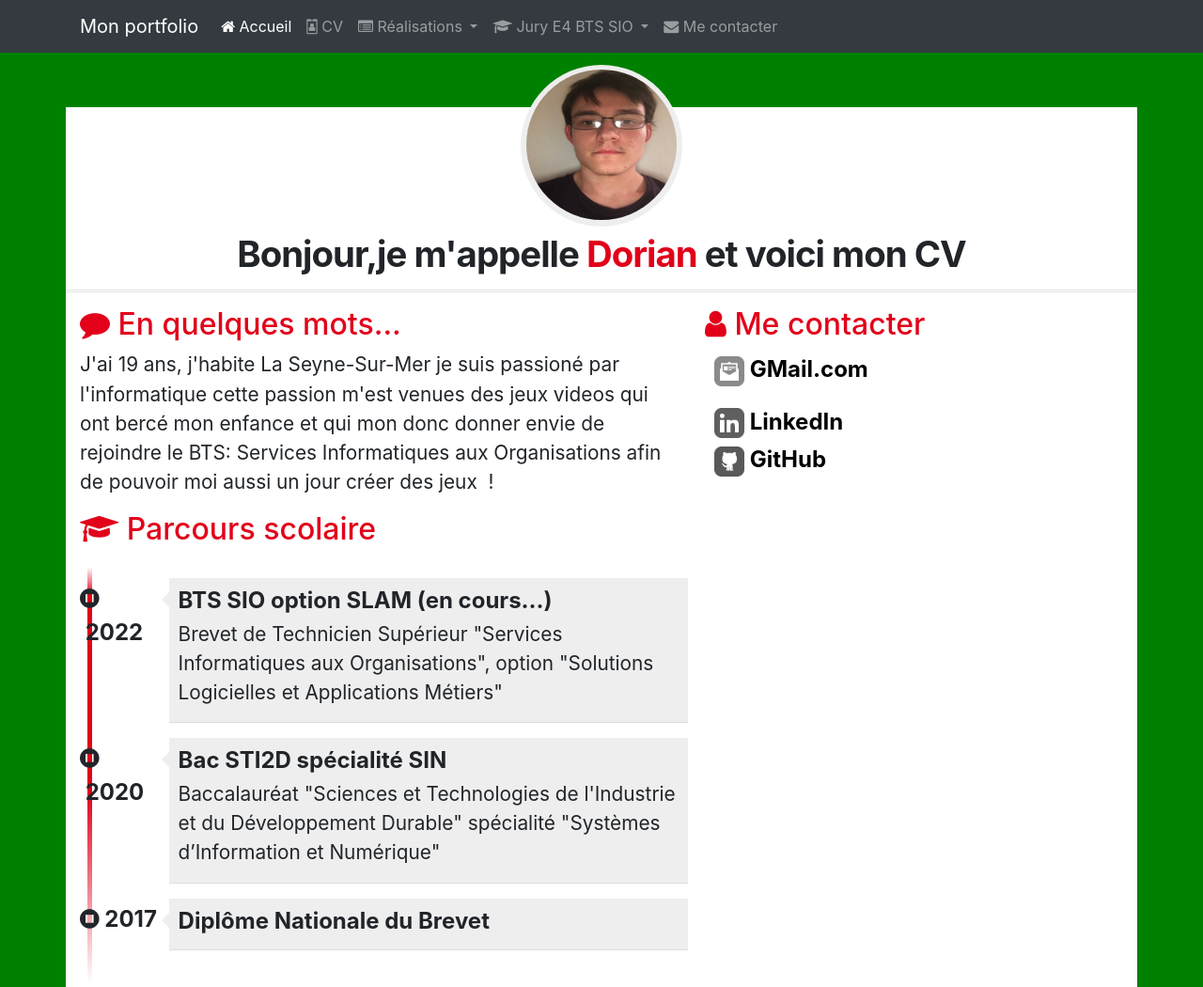
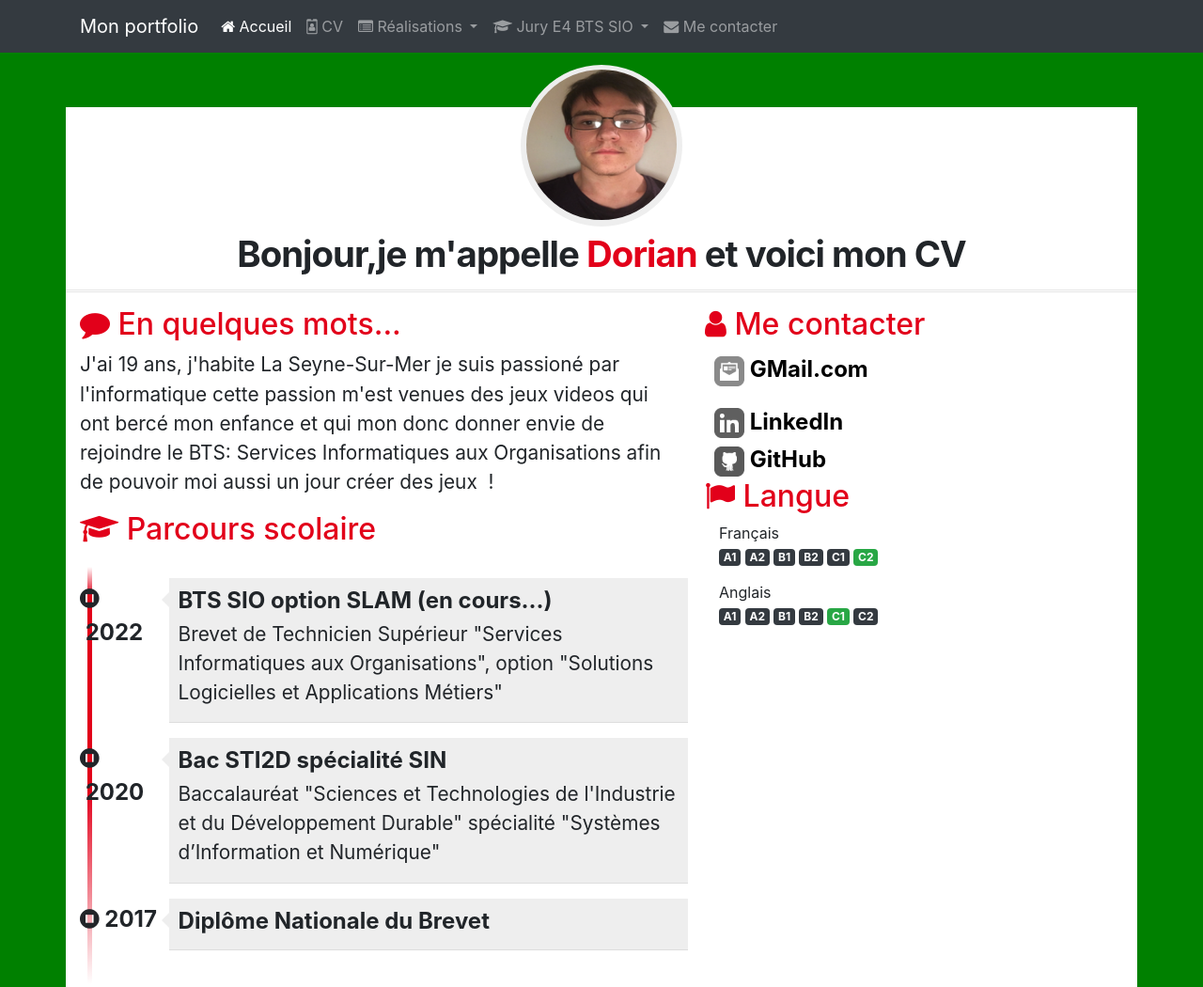
Before and after one commit to DuboisDorian/doriandubois.github.io, a plain HTML site: page pages/cv.html in a window 1280 px wide. Shown: the top 1050 px of the page at 94% size. Drawn offline with nearby package versions, Linux system fonts and the light colour scheme; files that its build step writes are made by us from their sources.

Commit message:
modification de la partie cv :ajout des langues

```diff
--- a/pages/cv.html
+++ b/pages/cv.html
@@ -209,8 +209,29 @@ and open the template in the editor.
                                 </a>
                             </div>
                         </div>
-
+                        <div id="langues"class="rubrique clearfix">
+                            <h2><span class="fa fa-flag"></span> Langue</h2>
+                            <div class="container">
+                                <div class="langue">Français</div>
+                                <div class="niveau">
+                                    <span class="badge badge-dark">A1</span>
+                                    <span class="badge badge-dark">A2</span>
+                                    <span class="badge badge-dark">B1</span>
+                                    <span class="badge badge-dark">B2</span>
+                                    <span class="badge badge-dark">C1</span>
+                                    <span class="badge badge-success">C2</span>
                                 </div>
+                            </div>
+                        </div>
+                        <div class="container">
+                        <div class="langue">Anglais</div>
+                    <div class="niveau">
+                        <span class="badge badge-dark">A1</span>
+                        <span class="badge badge-dark">A2</span>
+                        <span class="badge badge-dark">B1</span>
+                        <span class="badge badge-dark">B2</span>
+                        <span class="badge badge-success">C1</span>
+                        <span class="badge badge-dark">C2</span>
                         </div>
                     </div>
                 </div>
```
Lines whose indentation alone changed are shown as unchanged.
